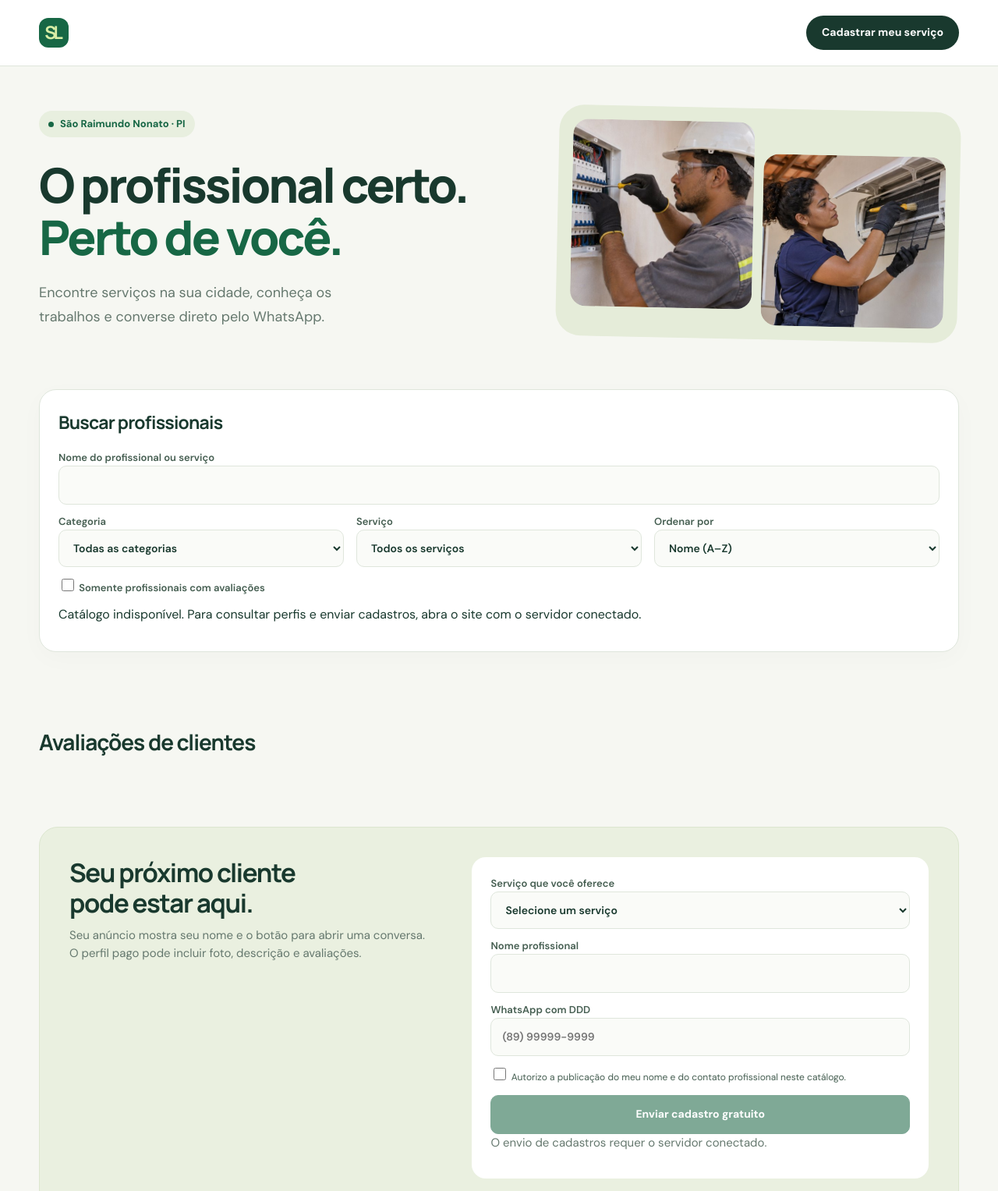
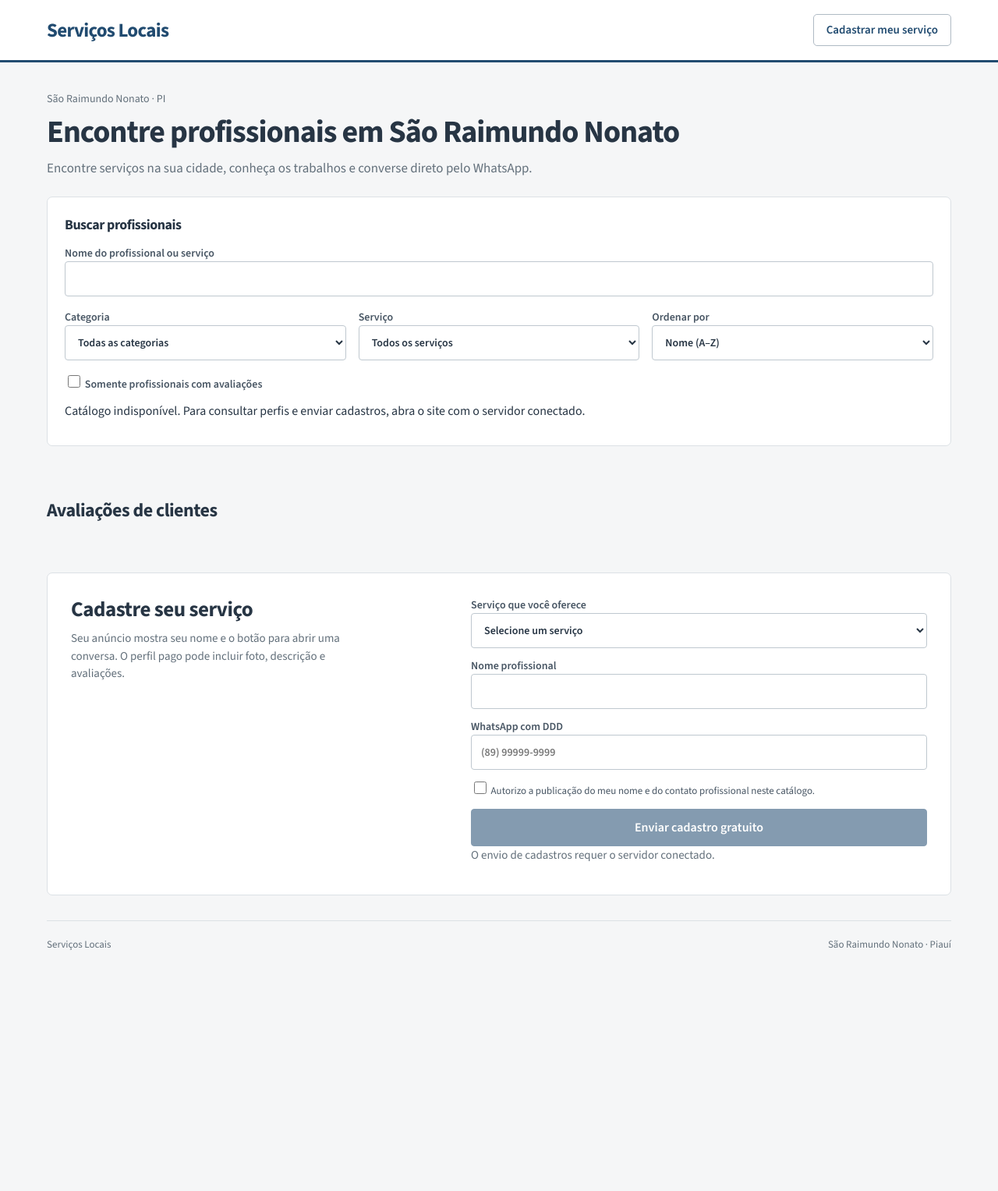
Before and after one commit to ricardoribeiro110384-tech/servicos-locais, a plain HTML site: page index.html in a window 1280 px wide. Shown: the top 1527 px of the page at 78% size. After the commit the page ends 1249 px from the top, so only its background shows below. Drawn offline with nearby package versions, Linux system fonts and the light colour scheme; no server answers.

Commit message:
Ajusta identidade visual para guia local de profissionais

```diff
--- a/index.html
+++ b/index.html
@@ -5,7 +5,7 @@
 <title>Serviços Locais | São Raimundo Nonato</title>
 <link rel="preconnect" href="https://fonts.googleapis.com">
 <link rel="preconnect" href="https://fonts.gstatic.com" crossorigin>
-<link href="https://fonts.googleapis.com/css2?family=DM+Sans:wght@400;500;600;700&family=Manrope:wght@400;500;600;700;800&display=swap" rel="stylesheet">
+<link href="https://fonts.googleapis.com/css2?family=Source+Sans+3:wght@400;500;600;700&display=swap" rel="stylesheet">
 <style>
 *{box-sizing:border-box}
 body{margin:0;background:#f7f8f3;color:#172c25;font:16px/1.55 system-ui,sans-serif}
@@ -43,78 +43,71 @@ dialog img{display:block;max-width:100%;max-height:72vh;object-fit:contain;margi
 .dialog-header h2{font-size:1.2rem;margin:0}
 .view-photos{display:block;margin:10px 0}
 
-:root{--ink:#19392e;--muted:#65786e;--green:#176745;--lime:#d9eea6;--line:#dfe6dc}
-html{scroll-behavior:smooth;scroll-padding-top:24px}
-body{background:#f6f7f2;color:var(--ink);font-family:'DM Sans',sans-serif}
-main,nav{width:min(1180px,calc(100% - 48px))}
-header{background:#fff;border-bottom:1px solid var(--line)}
-nav{padding:20px 0}
-.brand{font-family:Manrope,sans-serif;font-size:23px;letter-spacing:-1px;display:flex;align-items:center;gap:11px}
-.brand-mark{display:grid;place-items:center;width:38px;height:38px;border-radius:12px;background:var(--green);color:var(--lime);font-size:23px;letter-spacing:-4px;padding-right:4px}
-nav a{background:var(--ink);color:#fff;border-radius:100px;padding:11px 20px;font-size:14px;font-weight:700;text-decoration:none}
-h1,h2,h3{font-family:Manrope,sans-serif}
-.hero{display:grid;grid-template-columns:1.2fr 1fr;gap:48px;align-items:center;padding:54px 0 64px}
-h1{font-size:clamp(40px,4.8vw,65px);line-height:1.09;letter-spacing:-3px;max-width:650px;margin:18px 0 22px;font-weight:800}
-h1 span{color:var(--green)}
-.hero-copy>p:last-child{color:var(--muted);max-width:450px;font-size:18px;line-height:1.7}
-.place{display:inline-flex;align-items:center;gap:8px;font-size:13px;font-weight:700;color:var(--green);background:#e8efdf;padding:7px 12px;border-radius:100px}
-.place::before{content:'';width:7px;height:7px;border-radius:50%;background:var(--green)}
-.hero-photos{position:relative;display:grid;grid-template-columns:1fr 1fr;gap:12px;padding:18px;background:#e5ecd9;border-radius:32px;transform:rotate(1.2deg)}
-.hero-photos img{width:100%;height:240px;object-fit:cover;border-radius:20px}
-.hero-photos img:last-child{margin-top:40px;height:220px}
-.hero-photos img:first-child{margin-bottom:20px}
-.directory{position:relative}
-.search-panel{background:white;border:1px solid var(--line);border-radius:22px;padding:24px;margin-bottom:30px;box-shadow:0 8px 32px #19392e06}
-.search-panel h2{font-size:23px;letter-spacing:-.8px;margin-bottom:18px}
-label{font-size:13px;font-weight:600;color:#455e51}
-input:not([type=checkbox]),select{border:1px solid var(--line);border-radius:10px;padding:13px 14px;color:var(--ink);background:#fafbf8;font-size:14px;min-height:48px}
-input:focus,select:focus,button:focus-visible,a:focus-visible{outline:3px solid #97b66b;outline-offset:3px}
-.filters{gap:16px}
+
+:root{--ink:#273544;--muted:#63707b;--blue:#214b70;--line:#dce1e5;--green:#247347}
+html{scroll-padding-top:24px}
+body{background:#f5f6f7;color:var(--ink);font:16px/1.5 'Source Sans 3',sans-serif}
+main,nav{width:min(1160px,calc(100% - 40px));margin:auto}
+header{background:white;border-bottom:3px solid var(--blue)}
+nav{padding:18px 0;display:flex;align-items:center;justify-content:space-between;gap:18px}
+.brand{font-size:25px;letter-spacing:-.7px;color:var(--blue)}
+.brand-mark{display:none}
+nav a{color:var(--blue);font-size:15px;font-weight:600;text-decoration:none;border:1px solid #afbac4;border-radius:5px;padding:8px 16px}
+nav a:hover{background:#f0f4f7}
+.hero{padding:36px 0 24px;display:block}
+.place{color:var(--muted);font-size:14px;margin:0 0 8px}
+h1{font-size:clamp(29px,4vw,40px);line-height:1.2;letter-spacing:-1px;margin:0 0 10px;max-width:none;font-weight:700}
+.hero-copy>p:last-child{color:var(--muted);margin:0;font-size:17px}
+h2{font-size:24px;letter-spacing:-.5px}
+h3{font-size:20px;letter-spacing:-.3px}
+.search-panel{background:#fff;border:1px solid var(--line);border-radius:7px;padding:22px;margin-bottom:24px}
+.search-panel h2{font-size:18px;margin-bottom:12px}
+label{font-size:14px;font-weight:600;color:#485664}
+input:not([type=checkbox]),select{font:inherit;background:white;color:var(--ink);width:100%;padding:11px 12px;min-height:45px;border:1px solid #bfc8cf;border-radius:4px}
+input:focus,select:focus,button:focus-visible,a:focus-visible{outline:3px solid #6e9fc4;outline-offset:2px}
+.filters{display:grid;grid-template-columns:repeat(3,minmax(0,1fr));gap:16px;margin:16px 0}
 .filters label{margin:0}
-.rated-label{font-weight:400;display:flex;align-items:center;gap:7px}
-input[type=checkbox]{accent-color:var(--green);width:16px;height:16px}
-#results{font-size:14px;color:var(--muted);margin-bottom:20px}
-.grid{grid-template-columns:repeat(3,minmax(0,1fr));gap:22px}
-#cards article{padding:14px 14px 18px;border:1px solid var(--line);border-radius:20px;display:flex;flex-direction:column;align-items:flex-start;box-shadow:0 4px 14px #19392e03;transition:transform .18s,box-shadow .18s}
-#cards article:hover{transform:translateY(-3px);box-shadow:0 12px 30px #19392e0c}
-#cards article>img{height:auto;aspect-ratio:1.52;max-height:none;object-fit:cover;border-radius:12px;margin-bottom:16px}
-#cards h3{font-size:19px;line-height:1.4;letter-spacing:-.5px;margin:7px 6px 10px}
-#cards small{margin:0 6px;color:var(--green);font-weight:600;font-size:12px}
-#cards article>p{margin:0 6px 14px;font-size:14px;color:var(--muted)}
-#cards .rating-stars{font-size:19px}
-#cards .contact{width:100%;text-align:center;background:var(--green);border-color:var(--green);padding:12px;margin-top:auto;border-radius:11px;font-size:14px;font-weight:700}
-#cards .view-photos{background:#edf3e5;color:var(--green);border:0;border-radius:8px;font-size:12px;padding:7px 12px;margin:0 6px 13px;order:0}
-.home-showcase{margin:64px 0}
-.home-showcase h2{font-size:28px;letter-spacing:-1px;margin-bottom:22px}
-.showcase-grid{grid-template-columns:repeat(3,minmax(0,1fr))}
-.showcase-grid article{padding:23px;border-radius:18px}
-.showcase-grid h3{font-size:16px}
-.showcase-grid small{font-size:12px}
-.showcase-grid blockquote{font-size:14px;color:var(--muted);line-height:1.8;margin-bottom:0}
-section.form{max-width:none;padding:38px;background:#eaf0e0;border-color:#dce6cf;border-radius:24px;display:grid;grid-template-columns:1fr 1.25fr;gap:48px;margin:64px 0 32px}
-.form h2{font-size:33px;letter-spacing:-1.4px;line-height:1.2;max-width:360px}
-.form p{color:var(--muted);font-size:15px}
-.form form{background:#fff;padding:24px;border-radius:18px}
+.rated-label{display:flex;align-items:center;gap:8px;font-weight:400;margin-bottom:0}
+input[type=checkbox]{accent-color:var(--blue);width:16px;height:16px}
+#results{font-size:14px;color:var(--muted);margin-bottom:16px}
+.grid{display:grid;grid-template-columns:repeat(3,minmax(0,1fr));gap:20px}
+#cards article{background:#fff;border:1px solid #d5dce1;border-radius:7px;padding:0 18px 18px;display:flex;flex-direction:column;align-items:flex-start;overflow:hidden}
+#cards article>img{width:calc(100% + 36px);max-width:none;max-height:none;aspect-ratio:1.6;object-fit:cover;border-radius:0;margin:0 -18px 15px}
+#cards article>small{font-size:13px;color:var(--blue);font-weight:600}
+#cards article:not(:has(>img)){padding-top:18px}
+#cards h3{margin:5px 0 8px;line-height:1.3}
+#cards article>p{font-size:15px;color:var(--muted);margin-bottom:15px}
+.rating-stars{font-size:19px;letter-spacing:1px}
+.rating-fill{color:#ab710b}
+.contact{width:100%;text-align:center;border:1px solid var(--green);background:var(--green);color:#fff;font-weight:600;font-size:15px;padding:10px 14px;border-radius:4px;margin-top:auto}
+.view-photos{padding:0 0 3px;font-size:14px;font-weight:600;border:0;border-bottom:1px solid #b3c3d0;color:var(--blue);background:none;border-radius:0;margin:0 0 13px;min-height:28px}
+.contact:hover{background:#1b6038}
+.home-showcase{margin:40px 0}
+.home-showcase h2{margin-bottom:18px}
+.showcase-grid{display:grid;grid-template-columns:repeat(3,minmax(0,1fr));gap:20px}
+.showcase-grid article{border-radius:6px;padding:20px;border:1px solid var(--line);background:#fff}
+.showcase-grid h3{font-size:17px}
+.showcase-grid small{font-size:13px}
+.showcase-grid blockquote{border:0;padding:0;font-size:15px;color:var(--muted)}
+section.form{max-width:none;margin:44px 0 32px;display:grid;grid-template-columns:1fr 1.25fr;gap:45px;border-radius:7px;background:#fff;border:1px solid var(--line);padding:30px}
+.form h2{font-size:27px;line-height:1.2;max-width:340px}
+.form p{color:var(--muted);font-size:15px;max-width:370px}
 .form form label:first-child{margin-top:0}
-.form button[type=submit]{width:100%;padding:13px;border-radius:10px;font-weight:700;font-size:14px}
-.form form label:has([type=checkbox]){font-weight:400;font-size:12px;line-height:1.7}
-footer{padding:22px 0 30px;display:flex;justify-content:space-between;gap:16px;border-top:1px solid var(--line);font-size:12px;color:var(--muted)}
-dialog{padding:24px;border-radius:22px}
-button:disabled{cursor:wait;opacity:.55}
-@media(max-width:900px){.hero{gap:24px}.hero-photos img{height:200px}.hero-photos img:last-child{height:180px}.grid{grid-template-columns:repeat(2,minmax(0,1fr))}section.form{gap:24px;padding:28px}.showcase-grid{grid-template-columns:repeat(2,minmax(0,1fr))}}
-@media(max-width:620px){main,nav{width:calc(100% - 32px)}nav{padding:16px 0}.brand{font-size:18px}.brand-mark{width:31px;height:31px;font-size:19px}nav a{font-size:11px;padding:10px 12px}.hero{grid-template-columns:1fr;padding:32px 0;gap:24px}h1{font-size:43px;letter-spacing:-2px}.hero-copy>p:last-child{font-size:16px}.hero-photos{padding:12px;border-radius:22px;gap:10px}.hero-photos img{height:180px}.hero-photos img:last-child{height:160px;margin-top:20px}.hero-photos img:first-child{margin-bottom:0}.search-panel{padding:18px}.filters{grid-template-columns:1fr}.grid,.showcase-grid{grid-template-columns:1fr}#cards article>img{aspect-ratio:1.6}section.form{grid-template-columns:1fr;padding:22px;gap:15px}.form h2{font-size:28px}.form form{padding:18px}.home-showcase{margin:42px 0}footer{flex-direction:column;gap:5px}}
+.form form label:has([type=checkbox]){font-size:13px;font-weight:400;line-height:1.6}
+.form button[type=submit]{background:var(--blue);border-color:var(--blue);width:100%;border-radius:4px;font-weight:600;padding:11px}
+button:disabled{opacity:.55;cursor:wait}
+footer{padding:20px 0 28px;display:flex;justify-content:space-between;border-top:1px solid var(--line);color:var(--muted);font-size:13px}
+dialog{padding:22px;border-radius:8px}
+@media(max-width:850px){.grid{grid-template-columns:repeat(2,minmax(0,1fr))}.showcase-grid{grid-template-columns:1fr 1fr}section.form{gap:25px}}
+@media(max-width:600px){main,nav{width:calc(100% - 28px)}nav{padding:14px 0}.brand{font-size:21px}nav a{font-size:13px;padding:7px 10px}.hero{padding:25px 0 20px}.hero-copy>p:last-child{font-size:16px}.search-panel{padding:17px}.filters{grid-template-columns:1fr;gap:12px}.grid,.showcase-grid{grid-template-columns:1fr;gap:16px}section.form{grid-template-columns:1fr;padding:21px;gap:12px}.form h2{font-size:25px}footer{flex-direction:column;gap:4px}.home-showcase{margin:32px 0}}
 </style>
 <header><nav><strong class="brand"><span class="brand-mark" aria-hidden="true">SL</span>Serviços Locais</strong><a href="#cadastro">Cadastrar meu serviço</a></nav></header>
 <main>
 <section class="hero">
 <div class="hero-copy">
 <p class="place">São Raimundo Nonato · PI</p>
-<h1>O profissional certo.<br><span>Perto de você.</span></h1>
+<h1>Encontre profissionais em São Raimundo Nonato</h1>
 <p>Encontre serviços na sua cidade, conheça os trabalhos e converse direto pelo WhatsApp.</p>
-</div>
-<div class="hero-photos" aria-label="Exemplos ilustrativos de serviços">
-<img src="https://raw.githubusercontent.com/ricardoribeiro110384-tech/servicos-locais/f99d887597f83e76eec5bdd2ce962bb3e3ae059a/demo/eletricista.jpg" alt="Imagem ilustrativa de manutenção elétrica" fetchpriority="high">
-<img src="https://raw.githubusercontent.com/ricardoribeiro110384-tech/servicos-locais/f99d887597f83e76eec5bdd2ce962bb3e3ae059a/demo/ar-condicionado.jpg" alt="Imagem ilustrativa de manutenção de ar-condicionado">
 </div>
 </section>
 <section class="directory" aria-labelledby="titulo">
@@ -138,7 +131,7 @@ button:disabled{cursor:wait;opacity:.55}
 <div id="home-reviews" class="showcase-grid"></div>
 </section>
 <section class="form" id="cadastro">
-<div class="registration-copy"><h2>Seu próximo cliente pode estar aqui.</h2>
+<div class="registration-copy"><h2>Cadastre seu serviço</h2>
 <p>Seu anúncio mostra seu nome e o botão para abrir uma conversa. O perfil pago pode incluir foto, descrição e avaliações.</p>
 </div>
 <form id="register">
@@ -395,7 +388,7 @@ function render() {
     return compareNames(a, b);
   });
   byId('results').textContent = matches.length
-    ? (searching ? '' : 'Perfis em destaque. Pesquise um nome ou serviço para ver mais profissionais.')
+    ? (searching ? '' : 'Profissionais em destaque')
     : (searching ? 'Nenhum profissional encontrado.' : 'Nenhum perfil em destaque. Pesquise um nome ou serviço para ver profissionais.');
   byId('cards').replaceChildren(...matches.map(profile => {
     const card = element('article');
```
